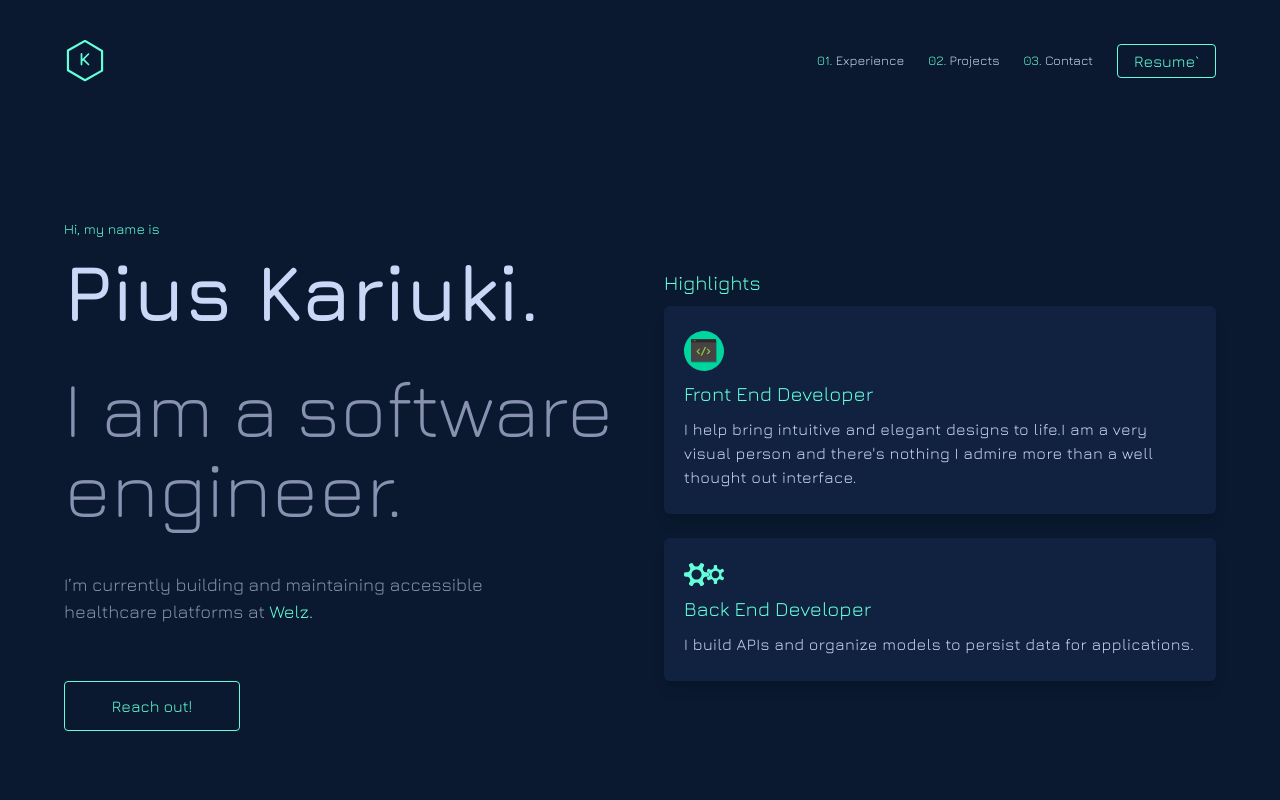
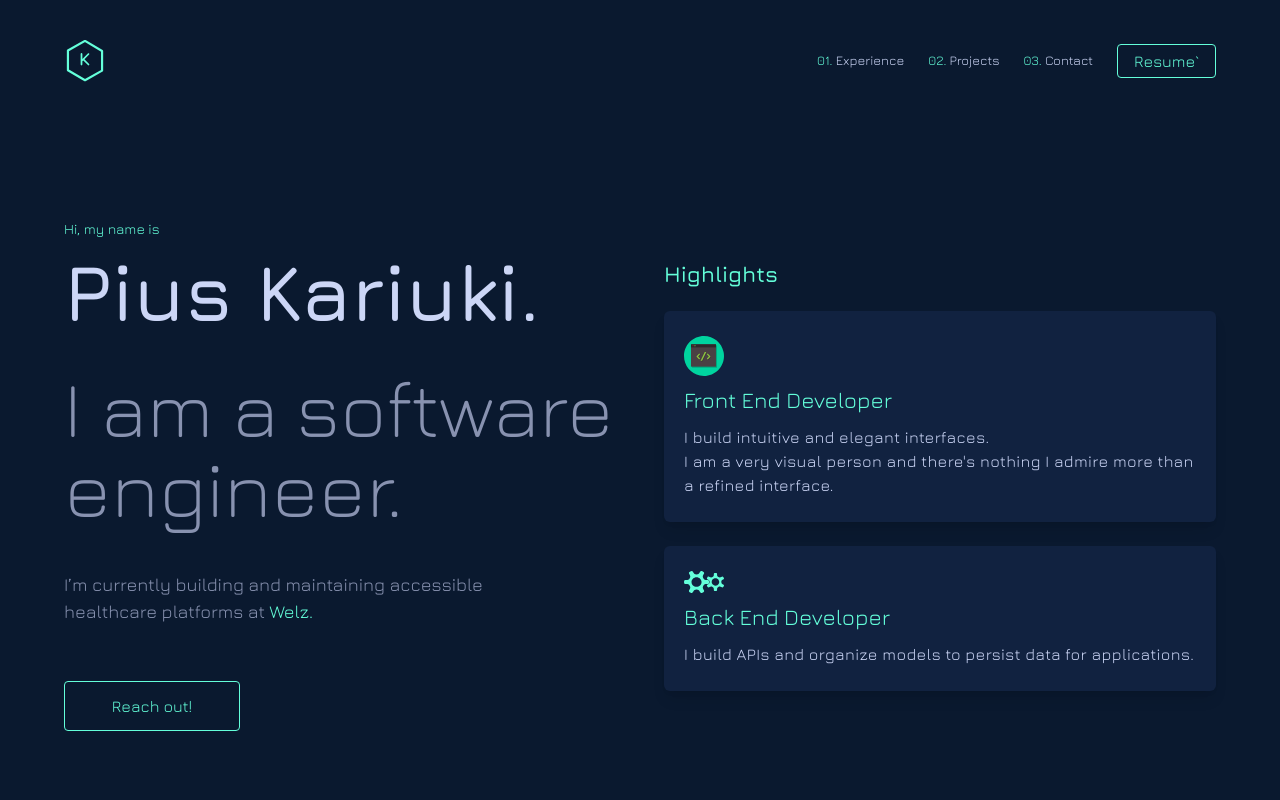
Before and after one commit to PiusKariuki/portfolio, a Vue app: page / in a window 1280 px wide. Shown: the top 800 px of the page. Built offline with nearby package versions, Linux system fonts and the light colour scheme.

Commit message:
Feature: format highlights

```diff
--- a/src/modules/Portfolio/sections/Companies.vue
+++ b/src/modules/Portfolio/sections/Companies.vue
@@ -2,7 +2,7 @@
   <div class="content-container text-lightest-slate ">
     <div class="flex flex-col md:flex-row shadow-lg rounded-lg bg-light-navy w-full p-4 md:py-16 gap-3  md:gap-12">
       <div class="flex flex-col gap-6 max-w-sm">
-        <p class="text-green font-light lg md:xl tracking-wide">
+        <p class="text-green font-light xxl mb-3">
           Organizations I have worked with.
         </p>
         <p class="hidden md:flex md md:mt-12">
--- a/src/modules/Portfolio/sections/Highlights.vue
+++ b/src/modules/Portfolio/sections/Highlights.vue
@@ -1,6 +1,6 @@
 <template>
   <div class="flex flex-col gap-2 pt-10 md:pt-0 w-full">
-    <p class="text-green xl">Highlights</p>
+    <p class="text-green font-semibold xxl mb-3">Highlights</p>
     <div class="flex flex-col gap-6">
       <div
           v-for="(item, index) in highlights"
@@ -8,8 +8,8 @@
            class="flex flex-col w-full shadow-lg px-[20px] py-[25px] rounded-md
            text-lightest-slate bg-light-navy gap-2">
         <img :src="item.image" alt="" class="w-10">
-        <p class="xl text-green">{{item.title}}</p>
-        <p class="sm lg:md tracking-wide">{{item.description}}</p>
+        <p class="xxl text-green">{{item.title}}</p>
+        <div v-html="item.description" class="md lg:md tracking-wide" />
       </div>
     </div>
   </div>
@@ -21,8 +21,10 @@ const highlights = [
   {
     title: "Front End Developer",
     image: "/imgs/tag.svg",
-    description: "I help bring intuitive and elegant designs to life." +
-        "I am a very visual person and there's nothing I admire more than a well thought out interface."
+    description: `<p>
+                    I build intuitive and elegant interfaces.<br />I am a very visual person and there's nothing I
+                    admire more than a refined interface.
+                    </p>`
   },
   {
     title: "Back End Developer",
```
